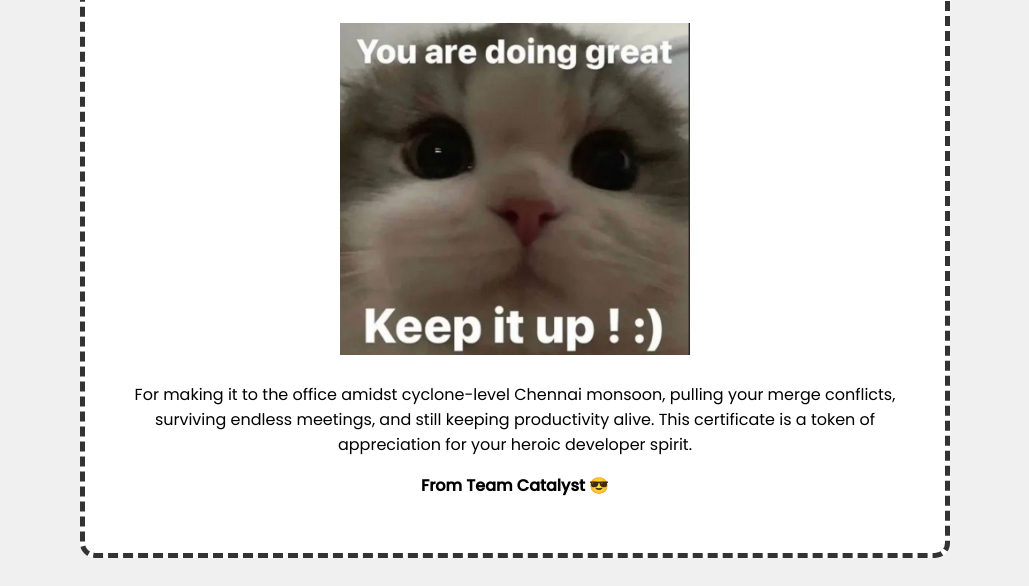
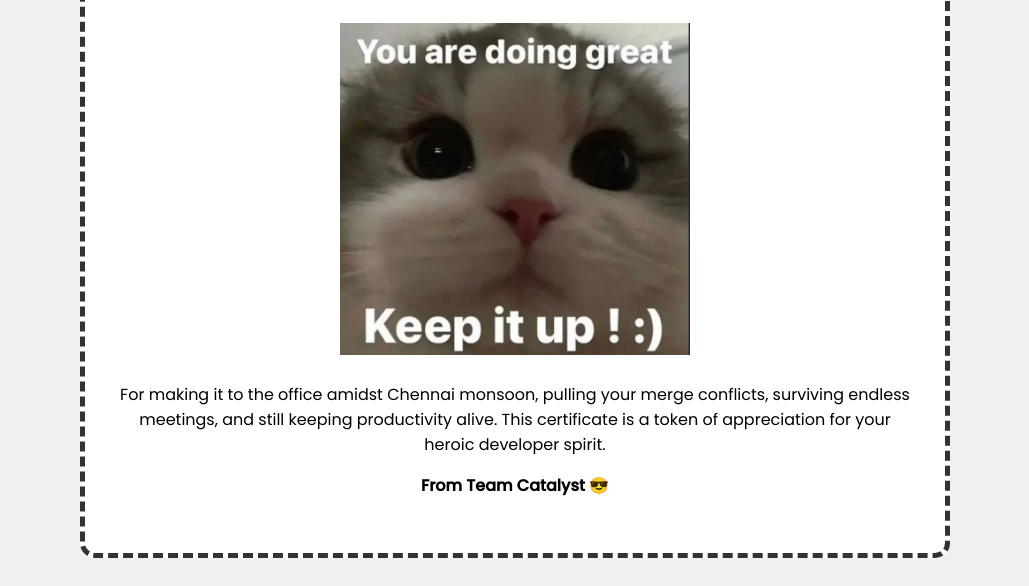
Before and after one commit to SRILAKSHMI-A/catalyst-cgxn, a plain HTML site: page index.html in a window 1280 px wide. Shown: the part 451-1037 px from the top of the page, without its empty margins (125-1154 px from the left). Drawn offline with Linux system fonts and the light colour scheme.

Commit message:
Update index.html

```diff
--- a/index.html
+++ b/index.html
@@ -118,7 +118,7 @@
 
       <div class="cert-desc">
         <p>
-          For making it to the office amidst cyclone-level Chennai monsoon, pulling your merge conflicts, surviving endless meetings, and still keeping productivity alive. This certificate is a token of appreciation for your heroic developer spirit.
+          For making it to the office amidst Chennai monsoon, pulling your merge conflicts, surviving endless meetings, and still keeping productivity alive. This certificate is a token of appreciation for your heroic developer spirit.
         </p>
         <p class="from-team">From <b>Team Catalyst</b> 😎</p>
       </div>
```
